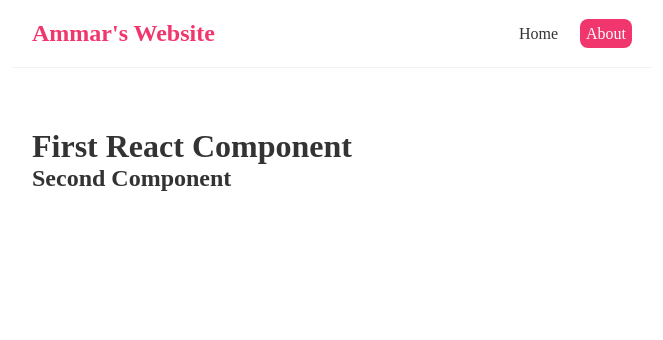
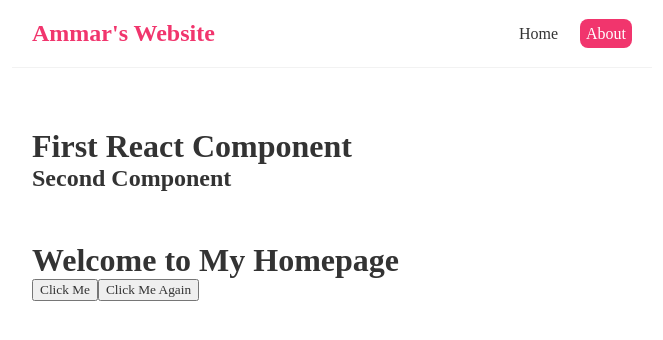
Before and after one commit to ammarlodhi255/enterprise_development, a React (Create React App) app in the folder react_app/: page / in a window 1280 px wide. Shown: the top 340 px of the page, without its empty margins (308-971 px from the left). Built offline with nearby package versions, Linux system fonts and the light colour scheme.

Commit message:
handle click events with and without arguments

```diff
--- a/react_app/src/App.js
+++ b/react_app/src/App.js
@@ -1,4 +1,5 @@
 import Navbar from './Navbar';
+import Home from './Home';
 
 function App() {
   const title = 'Second Component'
@@ -8,6 +9,7 @@ function App() {
       <div className="content">
         <h1>First React Component</h1>
         <h2>{ title }</h2>
+        <Home />
       </div>
     </div>
   );
--- /dev/null
+++ b/react_app/src/Home.js
@@ -0,0 +1,22 @@
+const Home = () => {
+
+    const handleClick = (e) => {
+        console.log("Click Me Event Fired!!");
+    }
+
+    const handleClickWithArgument = (name, e) => {
+        console.log(`Hello ${name}, handleClickWithArgument Fired!!`);
+    }
+
+    const name = "Ammar";
+
+    return (
+        <div className="home">
+            <h1>Welcome to My Homepage</h1>
+            <button onClick={handleClick}>Click Me</button>
+            <button onClick={(e) => handleClickWithArgument(name, e)}>Click Me Again</button>
+        </div>
+    );
+}
+
+export default Home;
--- a/react_app/src/index.css
+++ b/react_app/src/index.css
@@ -39,3 +39,7 @@
   margin: 40px auto;
   padding: 20px;
 }
+
+.home {
+  margin-top: 50px;
+}
```
